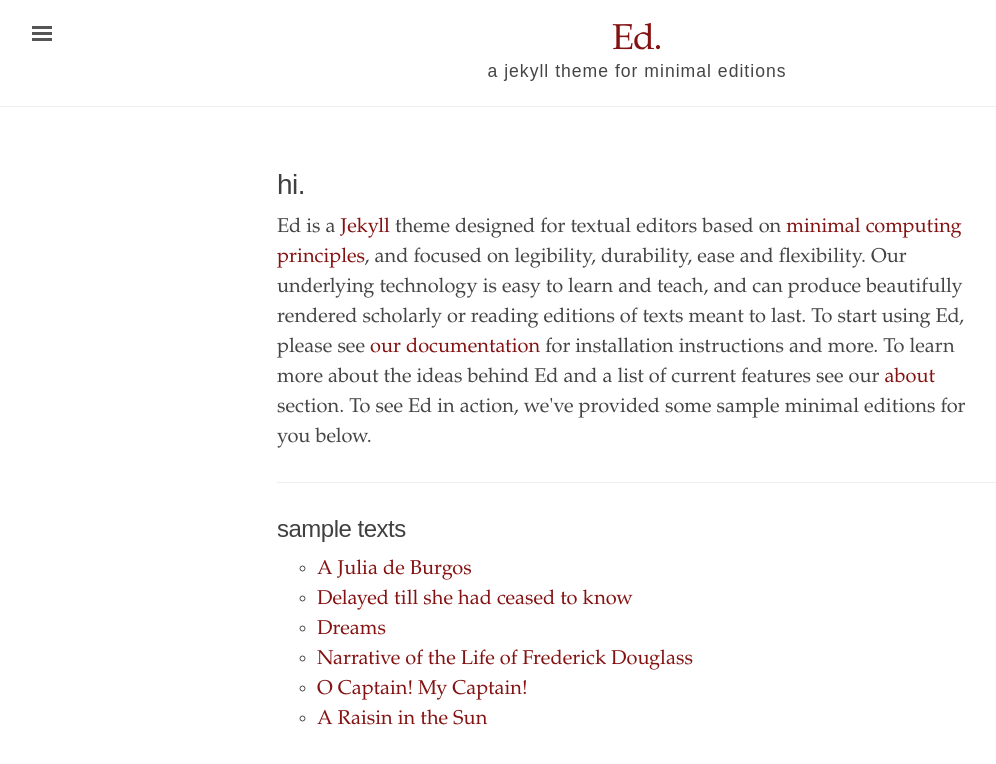
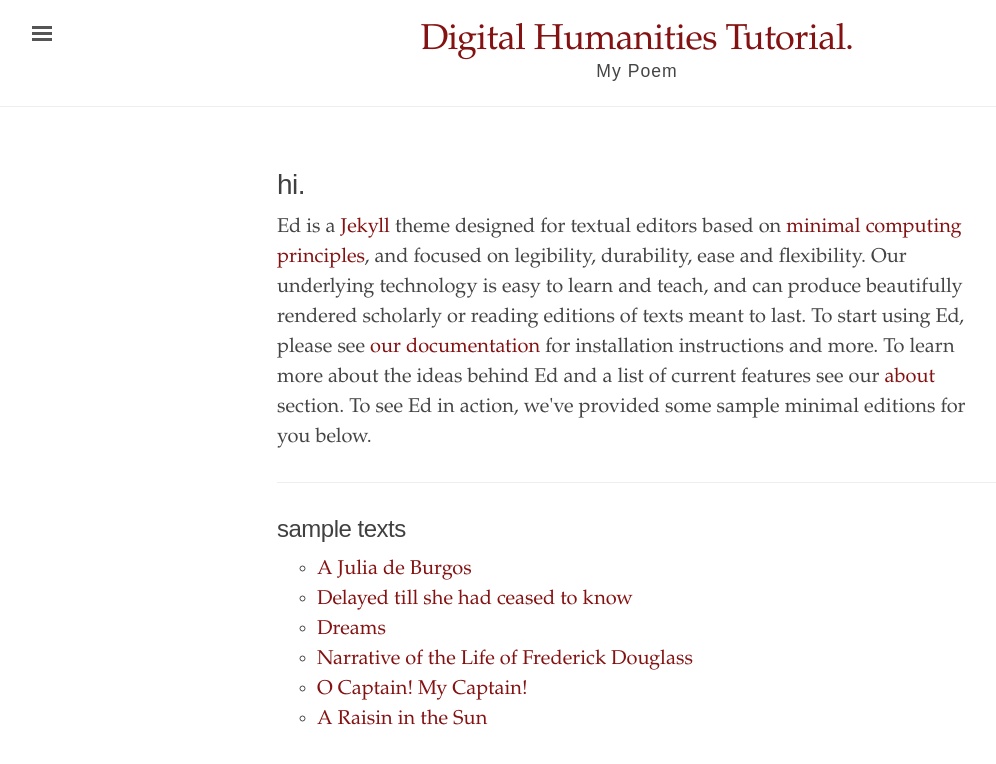
Before and after one commit to jacoblink7/cplt606, a Jekyll site: the page built from index.html, in a window 1280 px wide. Shown: the top 764 px of the page, without its empty margins (3-999 px from the left). Built offline with Jekyll 4.4.1, drawn with Linux system fonts in a browser that asks for light colours.

Commit message:
changed title and baseurl

```diff
--- a/_config.yml
+++ b/_config.yml
@@ -1,11 +1,11 @@
 # Built with Jekyll 3.6.0
 
 # Setup
-title:               Ed.
-tagline:             'a jekyll theme for minimal editions'
-description:         'Ed is a Jekyll theme designed for textual editors based on minimal computing principles, and focused on legibility and flexibility.'
+title:               Digital Humanities Tutorial.
+tagline:             'My Poem'
+description:         'Just having a good time'
 url:                 'http://minicomp.github.io'
-baseurl:             '/ed'
+baseurl:             '/cplt606'
 
 # About/contact
 author:
```
